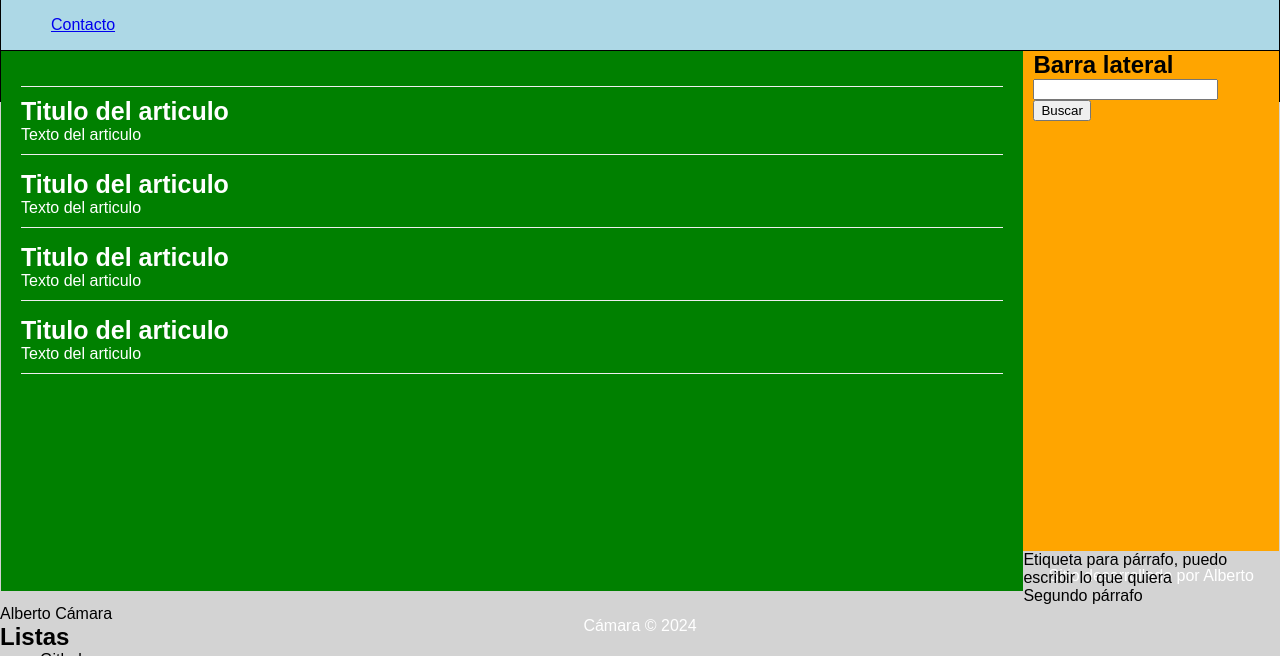
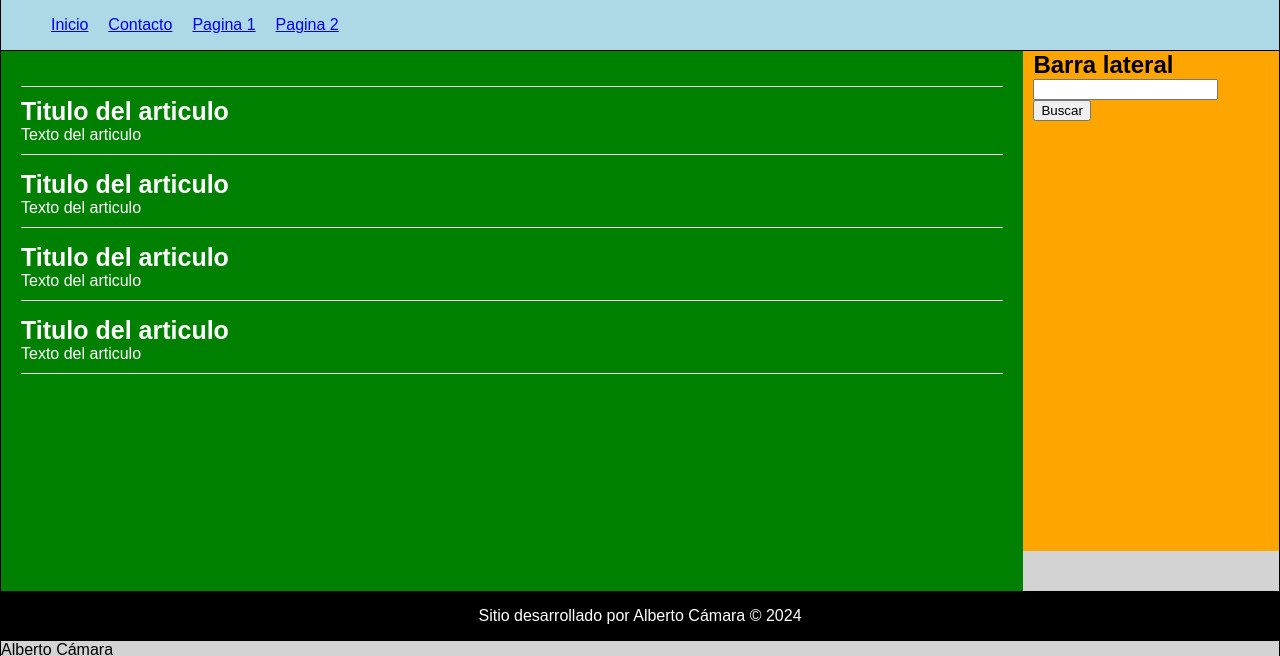
Before and after one commit to albertocmr/albertocmr.github.io, a plain HTML site: page index.html in a window 1280 px wide. Shown: the part 143-799 px from the top of the page. Drawn offline with Linux system fonts and the light colour scheme; files that its build step writes are made by us from their sources.

Commit message:
Update index.html

```diff
--- a/index.html
+++ b/index.html
@@ -21,11 +21,28 @@
           <ul>
             <li>
               <a href="index.html">
+                Inicio
+                </A>
+            </li>
+            <li>
+              <a href="index.html">
                 Contacto
+                </A>
+            </li>
+            <li>
+              <a href="index.html">
+                Pagina 1
+                </A>
+            </li>
+            <li>
+              <a href="index.html">
+                Pagina 2
                 </A>
             </li>
           </ul>
         </nav>
+
+       <div class="clearfix" </div>
 
         <section id="content">
           <article class="article">
@@ -55,14 +72,14 @@
           </form>
         </aside>
 
+      <div class="clearfix" </div>
+
         <footer>
 			    Sitio desarrollado por Alberto Cámara &copy; 2024
         </footer>
 
     </div>
 
-    <p> Etiqueta para párrafo, puedo escribir lo que quiera <br/></p>
-    <p> Segundo párrafo <br/></p>
     <p2>
     Alberto Cámara
     </p2>
```
